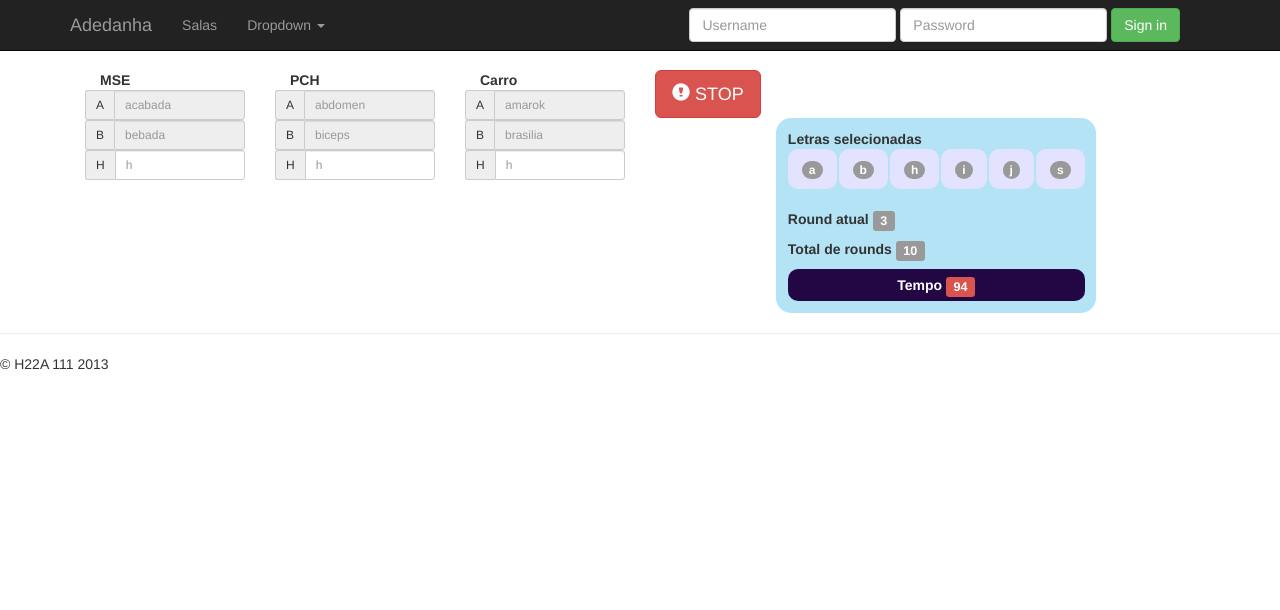
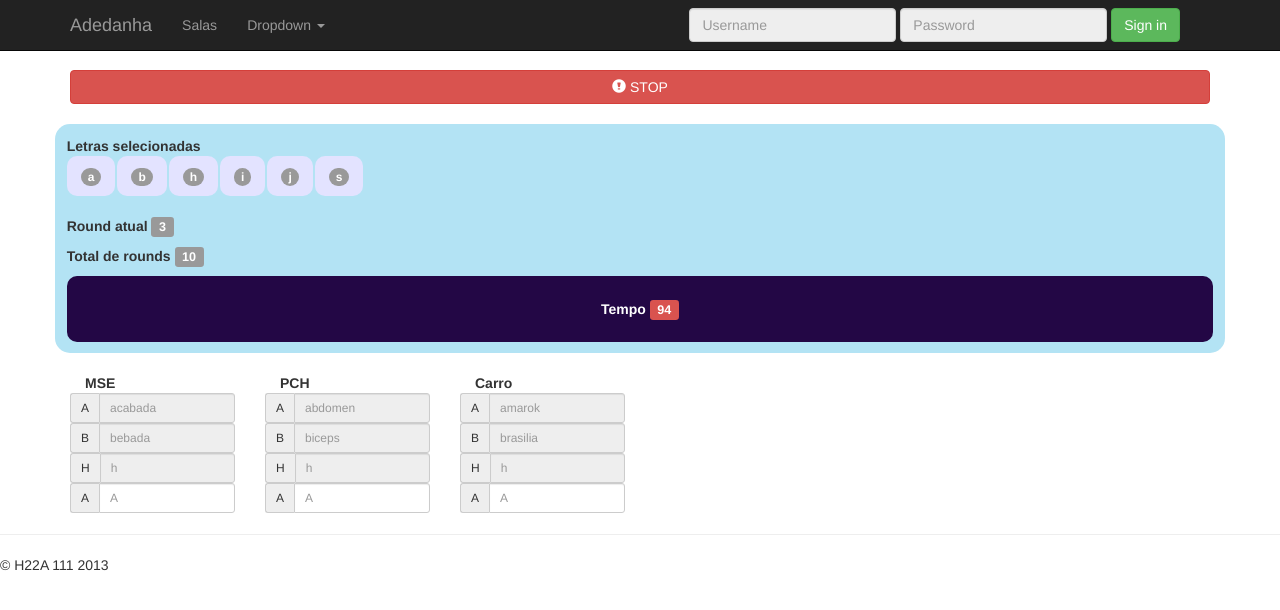
Before and after one commit to lucasamaral/stop-game, a Django app: page /play/1 in a window 1280 px wide. Shown: the top 610 px of the page. Run offline with Django 3.2, Linux system fonts and the light colour scheme; a user stored in the database is signed in; data comes from the database, SQL or seed files in the repository; some libraries are stand-ins or nearby versions.

Commit message:
Mexendo em HTML

```diff
--- a/game/game/static/css/main.css
+++ b/game/game/static/css/main.css
@@ -19,7 +19,6 @@
 }
 
 .game-info {
-	margin-right: 10%;
 	padding: 1%;
 	background-color: #b3e3f4;
 	border-radius: 15px;
--- a/game/game/static/js/play.js
+++ b/game/game/static/js/play.js
@@ -1,35 +1,70 @@
 var player = "Meu Player"
-var other_players = ["A", "B", "C", "D", "E"]
-var currentLetter = "A"
+var clock = 100
+var maxClock = 100
+var fields = ["MSE", "PCH", "Carro"]
+var otherPlayers = ["P1", "P2", "P3", "P4", "P5"]
+var currentLetter = ""
+var oldLetters = []
 var otherAnswers = {"A": {"MSE": ""}}
+var CurrentAnswers = {}
+var clockInterval = null;
+var checkInterval = null;
+
+var tempStop = false;
 
 function generateAnalysisTable(){
-
+	console.log("Generating analysis table")
+	console.log(otherAnswers)
+	strrr = "<table class=\"table\"><tr><th></th>"
+	for(pl in otherPlayers){
+		player = otherPlayers[pl]
+		console.log(player);
+		strrr = strrr.concat("<th>"+player+"</th>");
+	}
+	strrr = strrr.concat("</tr>");
+	for(f in fields){
+		field = fields[f]
+		strrr = strrr.concat("<tr><td>"+field+"</td>")
+		for(pl in otherPlayers){
+			player = otherPlayers[pl]
+			strrr = strrr.concat("<td>"+ "<div class=\"input-group\">"+
+      			"<span class=\"input-group-addon\">"+
+        		"<input type=\"checkbox\">"+
+      			"</span>"+
+      			"<input type=\"text\" id=\""+player+"-"+field+"\" class=\"form-control\" disabled placeholder=\""+otherAnswers[player][field]+"\">"+
+    			"</div>"+"</td>");
+		}
+		strrr = strrr.concat("</tr>");
+	}
+	strrr = strrr.concat("</table><button onclick=\"return sendAnalysis()\" class=\"btn\">Enviar</button>");
+	$('#analysis-table').append(strrr);
 }
 
-function cleanAnalyisisTable(){
-
+function restartTimer(){
+	clock = maxClock;
+	setTimeout("updateClock(1)",1000);
 }
 
-function startNewRound(letter){
-	oldLetters.append(currentLetter);
-	currentLetter = letter;
-	updateHtmlNewLetter(letter);
-	cleanAnalysisTable();
-	restartTimer();
+function cleanAnalysisTable(){
+	$('#analysis-table').empty();
 }
 
 function requestStop(){
-	alert("STOP requested");
+	tempStop = true;
 	return false;
 }
 
 function answerStop(){
+	console.log("Respondendo stop");
 	sendCurrentAnswers();
 }
 
 function sendCurrentAnswers(){
+	console.log("Mandando respostas");
+}
 
+function sendAnalysis(){
+	console.log("Sending Analysis")
 }
 
 function appendNewLetter(letter){
@@ -45,32 +80,50 @@
 }
 
 function isRoundOver(){
-	return false;
+	return tempStop;
 }
 
 function requestOtherAnswers(){
-
-}
-
-function startAnalyzingAnswers(){
-
-}
-
-function doCheck(){
-	if(isRoundOver()){
-		answerStop();
-		otherAnswers = null;
-		while(!otherAnswers){
-			otherAnswers = requestOtherAnswers();
-		}
-		startAnalyzingAnswers();
-	}
+	console.log("Requesting other answers")
+	return {"P1": {"MSE": "AA", "MSE": "BB", "PCH": "CC","Carro": "VV"},
+			"P2": {"MSE": "DD", "MSE": "PP", "PCH": "EE","Carro": "UU"},
+			"P3": {"MSE": "GG", "MSE": "OO", "PCH": "FF","Carro": "TT"},
+			"P4": {"MSE": "KK", "MSE": "NN", "PCH": "HH","Carro": "SS"},
+			"P5": {"MSE": "LL", "MSE": "MM", "PCH": "QQ","Carro": "RR"},}
 }
 
 function updateClock(time){
 	clock = clock - time;
 	$('#clock').text(clock);
+	if(clock > 0){
+		setTimeout("updateClock(1)",1000);
+	}
 }
 
-var checkInterval = setInterval(doCheck, 1000);
-setInterval("updateClock(1)",1000);
+function startNewRound(letter){
+	oldLetters.push(currentLetter);
+	currentLetter = letter;
+	updateHtmlNewLetter(letter);
+	cleanAnalysisTable();
+	restartTimer();
+	setTimeout("doCheck()", 5000);
+}
+
+function finishRound(){
+	answerStop();
+	otherAnswers = null;
+	while(!otherAnswers){
+		otherAnswers = requestOtherAnswers();
+	}
+	generateAnalysisTable();
+}
+
+function doCheck(){
+	console.log("Checking");
+	if(isRoundOver()){
+		console.log("Round is over");
+		finishRound();
+	}else{
+		setTimeout("doCheck()", 5000);
+	}
+}
--- a/game/game/templates/base.html
+++ b/game/game/templates/base.html
@@ -75,5 +75,6 @@
         <script src="{{STATIC_URL}}js/vendor/bootstrap.min.js"></script>
 
         <script src="{{STATIC_URL}}js/main.js"></script>
+        {% block scripts %} {% endblock %}
     </body>
 </html>
--- a/game/game/templates/play.html
+++ b/game/game/templates/play.html
@@ -3,6 +3,32 @@
 {% block content %}
     <div class="container">
         <br/>
+        <div class="row">
+            <div class="col-md-12">
+                <button type="submit" onclick="return requestStop()" class="text-center btn btn-danger btn-block" value="send"><span class="glyphicon glyphicon-exclamation-sign"></span> STOP</button>
+            </div>
+        </div>
+        <br/>
+        <div class="row">
+            <div class="game-info col-md-12">
+                <strong>Letras selecionadas</strong>
+                <ul class="nav nav-pills">
+                    {% for letter in letters %}
+                    <li>
+                        <div class="letters">
+                            <span class="badge">{{ letter }}</span>
+                        </div>
+                    </li>
+                    {% endfor %}
+                </ul>
+                <br>
+                <p><strong>Round atual</strong> <span class="label label-default size-90">{{ room.round_number }}</span></p>
+                <p><strong>Total de rounds</strong> <span class="label label-default size-90">{{ room.game_duration }}</span></p>
+                <div class="time-info">Tempo <span id="clock" class="label label-danger size-90">100</span></div>
+            </div>
+        </div>
+        <br/>
+        <div class="row">
             <form form action="{% url 'stopgame.views.send_answers' room.id %}" method="post">
                 {% csrf_token %}
                 {% for field in fields %}
@@ -29,50 +55,21 @@
                         {% endif %}
                     </div>
                 {% endfor %}
-
-            <div class="col-md-2 field">
-                <button type="submit" onclick="return requestStop()" class="text-center btn btn-danger btn-lg" value="send" {% if not round %} disabled {% endif %}><span class="glyphicon glyphicon-exclamation-sign"></span> STOP</button>
+            </form>
         </div>
-        </form>
-
-        <div class="game-info">
-            <strong>Letras selecionadas</strong>
-            <ul class="nav nav-pills">
-                {% for letter in letters %}
-                <li>
-                    <div class="letters">
-                        <span class="badge">{{ letter }}</span>
+        <div class="row">
+        <div id="analysis-table" class="col-md-12"></div>
         </div>
-                </li>
-                {% endfor %}
-            </ul>
-            <br>
-            <p><strong>Round atual</strong> <span class="label label-default size-90">{{ room.round_number }}</span></p>
-            <p><strong>Total de rounds</strong> <span class="label label-default size-90">{{ room.game_duration }}</span></p>
-            <div class="time-info">Tempo <span id="clock" class="label label-danger size-90">100</span></div>
     </div>
-
-        <!-- <div class="col-md-2 field">
-            <div class="col-md-12 field-header">CEP</div>
-            <div class="input-group input-group-sm">
-                <span class="input-group-addon">T</span>
-                <input type="text" class="form-control" placeholder="T" disabled>
-            </div>
-            <div class="input-group input-group-sm">
-                <span class="input-group-addon">S</span>
-                <input type="text" class="form-control" placeholder="Sudão" disabled>
-            </div>
-            <div class="input-group input-group-sm">
-                <span class="input-group-addon">A</span>
-                <input type="text" class="form-control" placeholder="A">
-            </div>
-        </div> -->
-    </div>
-
-    <!-- <button onclick="requestStop()" class="text-center btn btn-danger btn-lg"><span class="glyphicon glyphicon-exclamation-sign"></span> STOP</button> -->
     <hr>
+{% endblock %}
+{% block scripts %}
 <script src="{{STATIC_URL}}js/play.js"></script>
 <script>
+    $(document).ready(function(){
+        startNewRound("A");
+    });
     var clock = 100.0;
 </script>
+
 {% endblock %}
```
Lines whose indentation alone changed are shown as unchanged.
